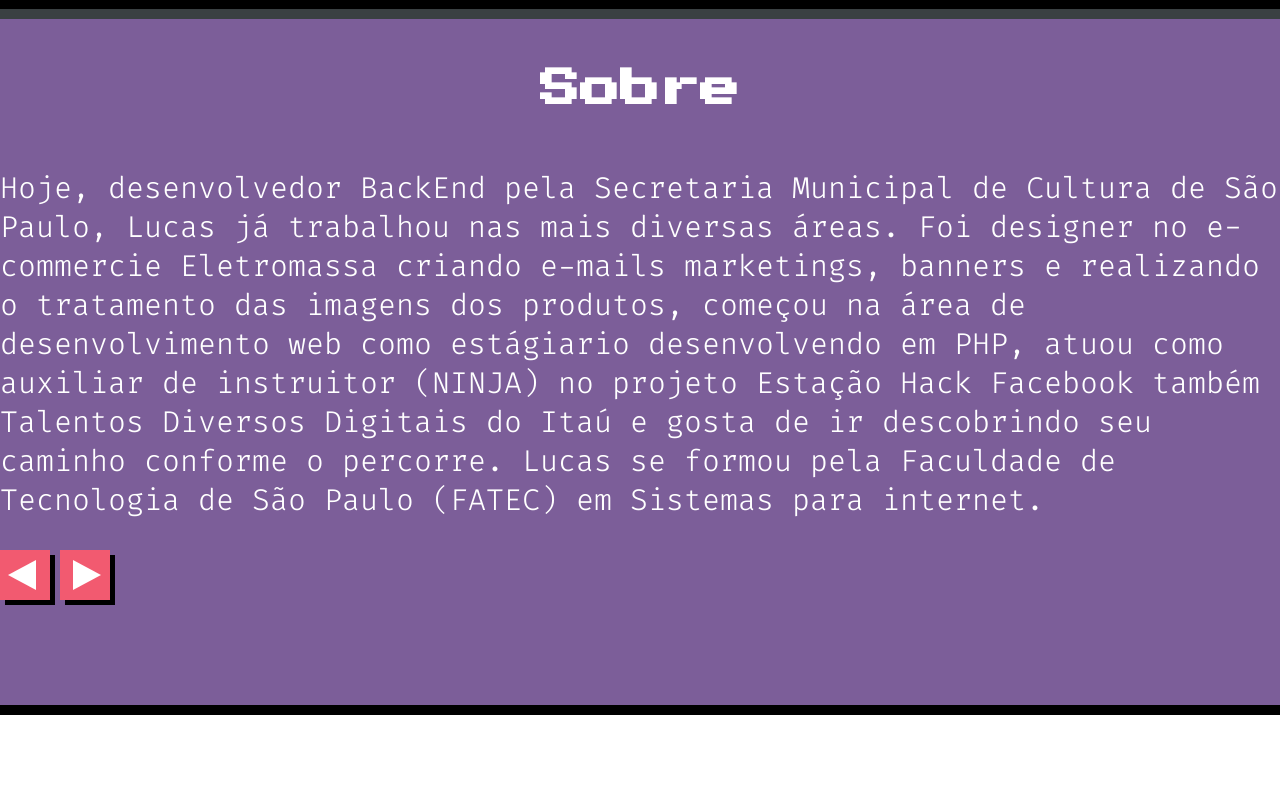
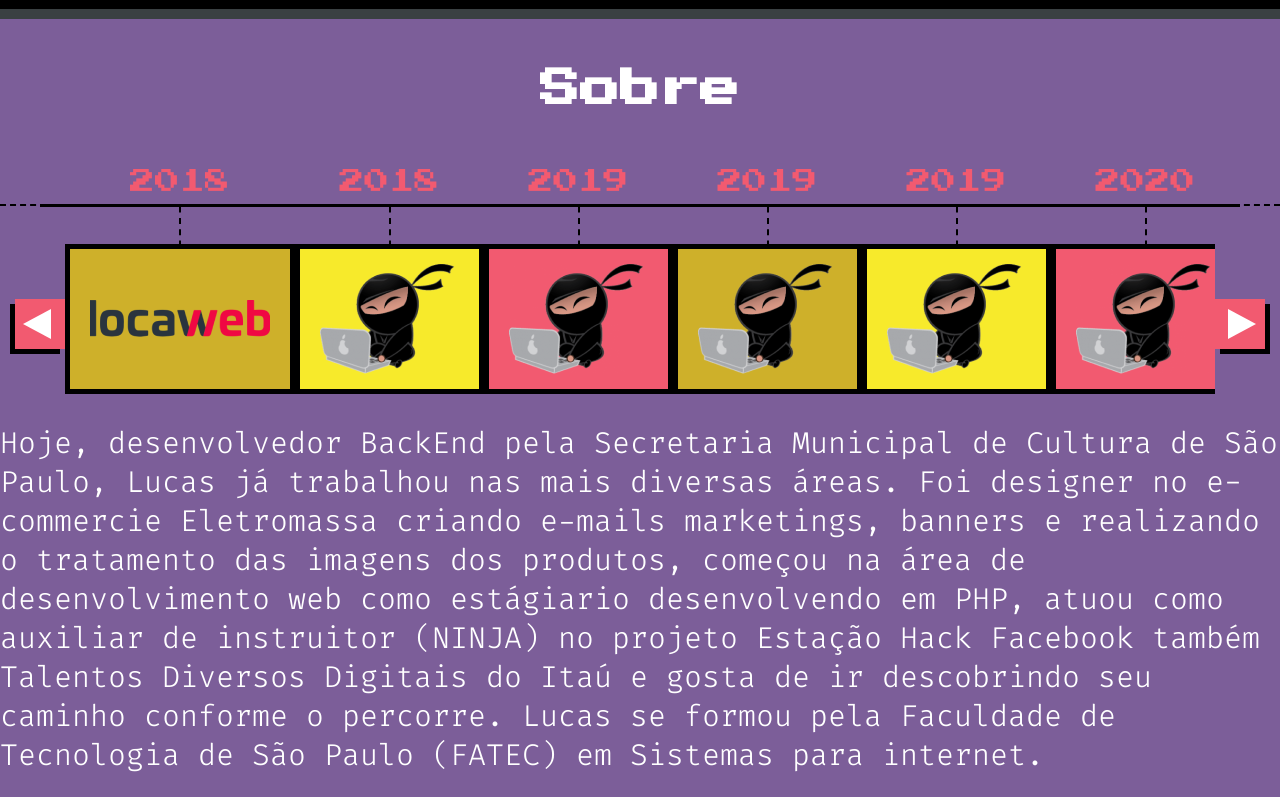
Before and after one commit to lucasdauto/portifolio, a plain HTML site: page index.html in a window 1280 px wide. Shown: the part 2077-2874 px from the top of the page. Before the commit the page ends 2792 px from the top, so only its background shows below. Drawn offline with Linux system fonts and the light colour scheme.

Commit message:
Create the component corousel

```diff
--- a/css/components/button-arrow.css
+++ b/css/components/button-arrow.css
@@ -3,6 +3,10 @@
     height: 50px;
     background-color: #F25A70;
     cursor: pointer;
+    box-shadow: -5px 5px 0px #000000;
+}
+
+.button-arrow.-right {
     box-shadow: 5px 5px 0px #000000;
 }
 
@@ -25,4 +29,5 @@
 
 .button-arrow.-right::before {
     transform: rotate(180deg) translateX(-13px);
+
 }
--- /dev/null
+++ b/css/components/main-carousel.css
@@ -0,0 +1,57 @@
+.main-carousel {
+    display: flex;
+    justify-content: space-evenly;
+    align-items: center;
+    position: relative;
+    padding: 0 65px;
+}
+
+.main-carousel::after {
+    content: '';
+    display: block;
+    position: absolute;
+    left: 40px;
+    top: 35px;
+    height: 3.5px;
+    width: calc(100% - 80px);
+    background-color: #000;
+    box-sizing: border-box;
+}
+
+.main-carousel::before {
+    content: '';
+    display: block;
+    position: absolute;
+    left: 0;
+    top: 35px;
+    height: 0px;
+    width: 100%;
+    border-bottom: 2.5px dashed #000;
+    box-sizing: border-box;
+}
+
+.main-carousel .button-arrow {
+    position: absolute;
+    bottom: 70px;
+    transform: translateY(50%);
+
+}
+
+.main-carousel .button-arrow.-left {
+    left: 15px;
+}
+
+.main-carousel .button-arrow.-right {
+    right: 15px;
+}
+
+.main-carousel .items {
+    width: 100%;
+    overflow: hidden;
+}
+
+.main-carousel .elements {
+    display: flex;
+    justify-content: space-evenly;
+    transition: transform 500ms ease-in;
+}
--- /dev/null
+++ b/css/components/node-card.css
@@ -0,0 +1,48 @@
+.node-card {
+    display: inline-flex;
+    flex-direction: column;
+    align-items: center;
+    position: relative;
+}
+
+.node-card::before {
+    content: "";
+    position: absolute;
+    bottom: 140px;
+    height: 0px;
+    width: 40px;
+    border-top: 2.5px dashed #000;
+    box-sizing: border-box;
+    transform: rotate(90deg) translateX(-66%);
+}
+
+.node-card .title {
+    font-family: 'Press Start 2P', cursive;
+    font-size: 25px;
+    font-weight: 400;
+    color: #F25A70;
+
+    margin-bottom: 50px;
+}
+
+.node-card .logo {
+    display: flex;
+    align-items: center;
+    height: 140px;
+    padding-left: 20px;
+    padding-right: 20px;
+    border: 5px solid #000;
+    background-color: #CEB02A;
+}
+
+.node-card .-clean .logo {
+    padding: 0;
+}
+
+.node-card.-first .logo{
+    background-color: #F25A70;
+}
+
+.node-card.-second .logo {
+    background-color: #F7EA2B;
+}
--- a/css/components/wrapper-card.css
+++ b/css/components/wrapper-card.css
@@ -1,4 +1,4 @@
 .wrapper-card{
     display: flex;
-    justify-content: center;
+    justify-content: space-evenly;
 }
--- a/css/index.css
+++ b/css/index.css
@@ -14,3 +14,5 @@
 @import url('components/wrapper-card.css');
 @import url('components/main-description.css');
 @import url('components/button-arrow.css');
+@import url('components/node-card.css');
+@import url('components/main-carousel.css');
--- a/index.html
+++ b/index.html
@@ -127,11 +127,57 @@
     </section>
     <section class="main-section -bdBlack -bgSecond">
         <h2 class="main-title -second">Sobre</h2>
+        <section class="main-carousel">
+            <button class="button-arrow -left"><span class="content">Voltar</span></button>
+
+            <div class="items">
+                <div class="elements">
+                    <figure class="node-card">
+                        <figcaption class="title">2018</figcaption>
+                        <div class="logo">
+                            <img src="assets/img/logo-locaweb.png" alt="Logo Localweb">
+                        </div>
+                    </figure>
+                    <figure class="node-card -second">
+                        <figcaption class="title">2018</figcaption>
+                        <div class="logo">
+                            <img src="assets/img/logo-getninjas.png" alt="Logo getninjas">
+                        </div>
+                    </figure>
+                    <figure class="node-card -first">
+                        <figcaption class="title">2019</figcaption>
+                        <div class="logo">
+                            <img src="assets/img/logo-getninjas.png" alt="Logo getninjas">
+                        </div>
+                    </figure>
+                    <figure class="node-card">
+                        <figcaption class="title">2019</figcaption>
+                        <div class="logo">
+                            <img src="assets/img/logo-getninjas.png" alt="Logo getninjas">
+                        </div>
+                    </figure>
+                    <figure class="node-card -second">
+                        <figcaption class="title">2019</figcaption>
+                        <div class="logo">
+                            <img src="assets/img/logo-getninjas.png" alt="Logo getninjas">
+                        </div>
+                    </figure>
+                    <figure class="node-card -first">
+                        <figcaption class="title">2020</figcaption>
+                        <div class="logo">
+                            <img src="assets/img/logo-getninjas.png" alt="Logo getninjas">
+                        </div>
+                    </figure>
+                </div>
+            </div>
+            <button class="button-arrow -right"><span class="content">Avançar</span></button>
+        </section>
+
         <p class="main-description">
             Hoje, desenvolvedor BackEnd pela Secretaria Municipal de Cultura de São Paulo, Lucas já trabalhou nas mais diversas áreas. Foi designer no e-commercie Eletromassa criando e-mails marketings, banners e realizando o tratamento das imagens dos produtos, começou na área de desenvolvimento web como estágiario desenvolvendo em PHP, atuou como auxiliar de instruitor (NINJA) no projeto Estação Hack Facebook também Talentos Diversos Digitais do Itaú e gosta de ir descobrindo seu ca<!--  -->minho conforme o percorre. Lucas se formou pela Faculdade de Tecnologia de São Paulo (FATEC) em Sistemas para internet.
         </p>
-        <button class="button-arrow -left"><span class="content">Voltar</span></button>
-        <button class="button-arrow -right"><span class="content">Avançar</span></button>
     </section>
+
+    <script src="js/components/main-carousel.js"></script>
 </body>
 </html>
--- /dev/null
+++ b/js/components/main-carousel.js
@@ -0,0 +1,14 @@
+const btnRight = document.querySelector('.button-arrow.-right');
+const btnLeft = document.querySelector('.button-arrow.-left');
+const elements = document.querySelector('.elements');
+let pixels = 0;
+
+btnRight.addEventListener('click', () => {
+   pixels = pixels + 200;
+   elements.style = `transform: translateX(${pixels}px)`;
+});
+
+btnLeft.addEventListener('click', () => {
+    pixels = pixels - 200;
+    elements.style = `transform: translateX(${pixels}px)`;
+})
```
Also changed, not shown: assets/img/logo-getninjas.png (added), assets/img/logo-locaweb.png (added).
